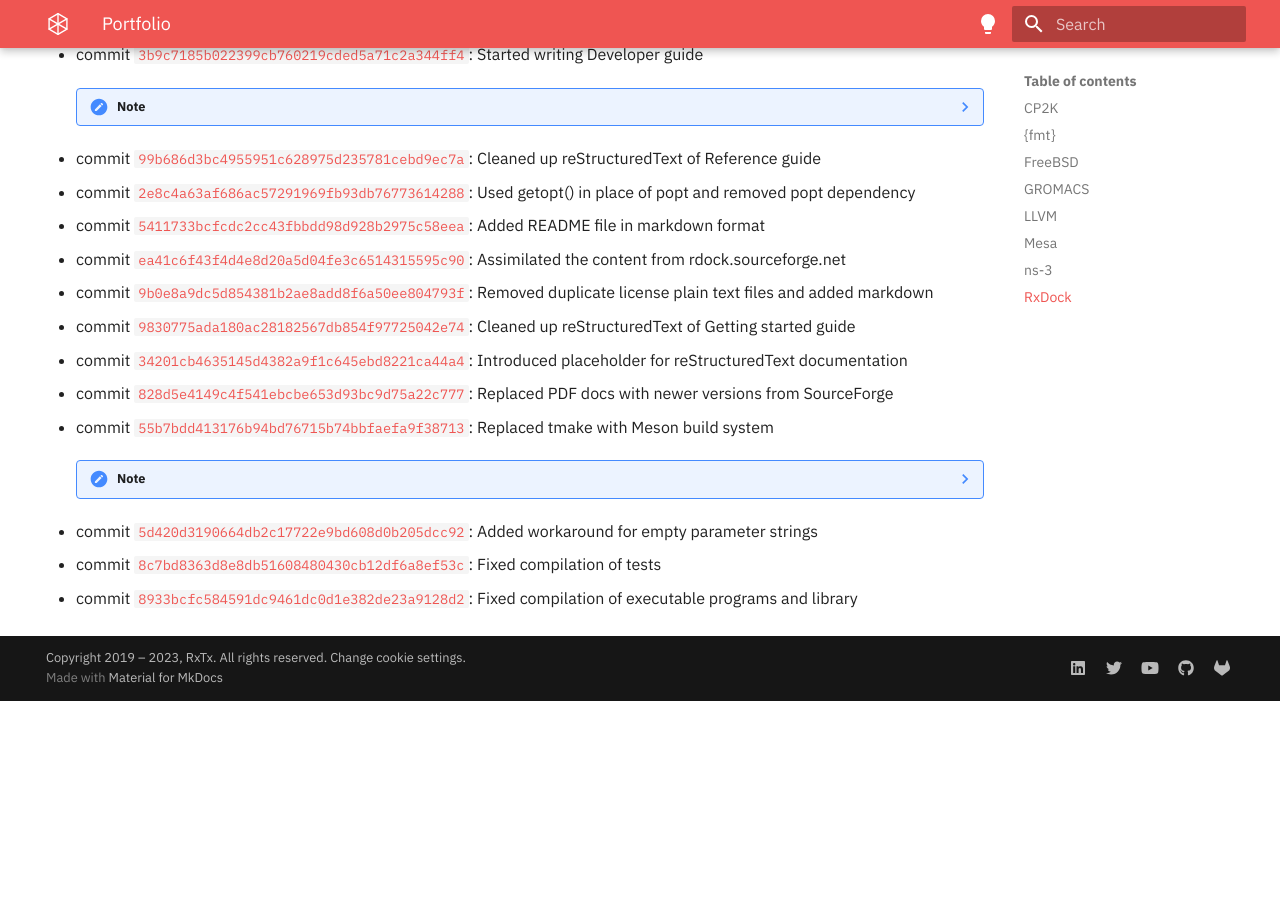
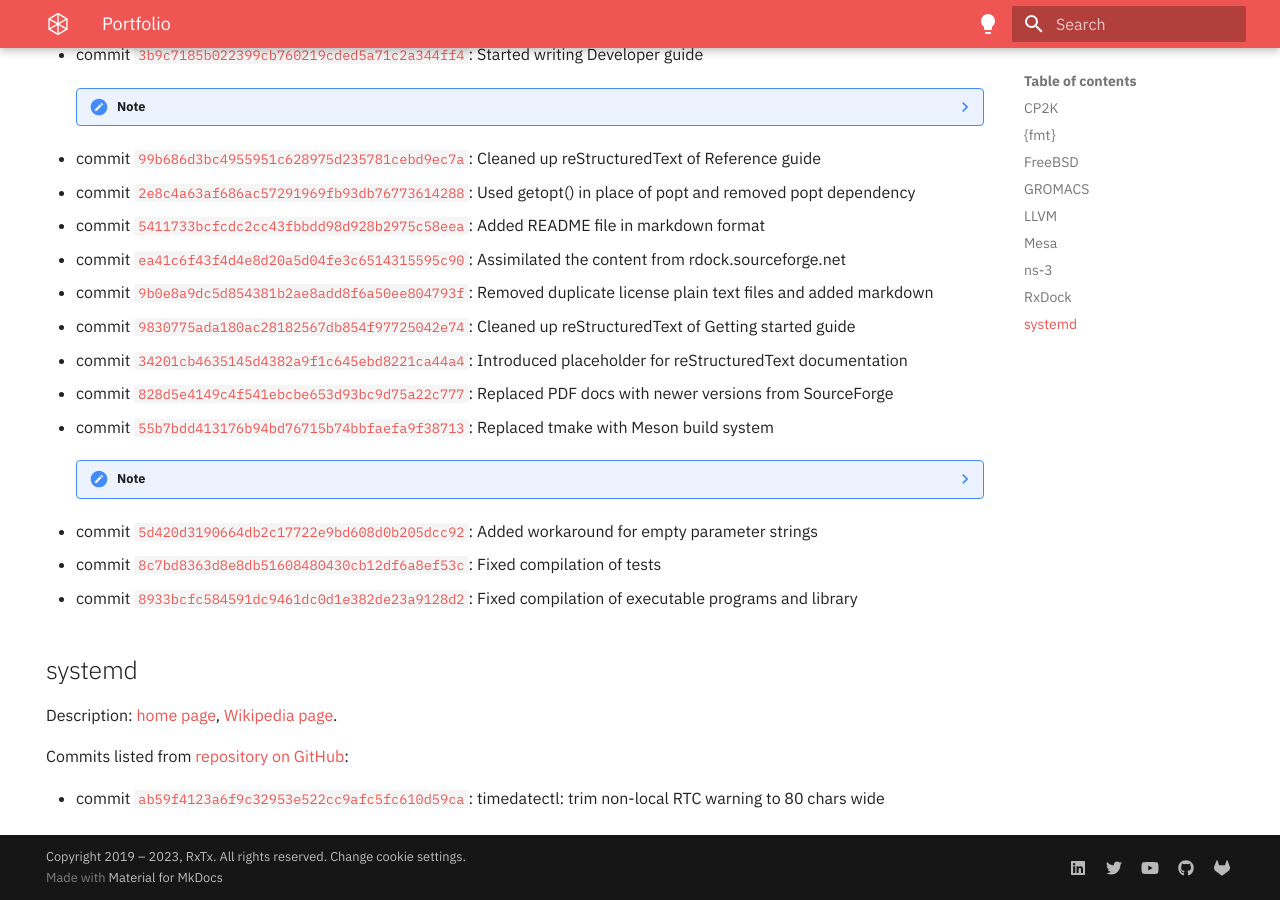
Before and after one commit to RxTxResearch/rxtxresearch.github.io, an MkDocs documentation site: the page built from docs/portfolio.md, in a window 1280 px wide and 900 px high, scrolled down 19140 px. Built offline with MkDocs 1.6.1 and Material for MkDocs 9.7.7, drawn with Linux system fonts in a browser that asks for light colours; before the commit the page ends 19841 px from its top, so only the background shows below that.

Commit message:
Added commits in systemd to Portfolio

```diff
--- a/docs/portfolio.md
+++ b/docs/portfolio.md
@@ -1203,3 +1203,11 @@ Commits listed from [repository on GitLab](https://gitlab.com/rxdock/rxdock):
 - commit [`5d420d3190664db2c17722e9bd608d0b205dcc92`](https://gitlab.com/rxdock/rxdock/-/commit/5d420d3190664db2c17722e9bd608d0b205dcc92): Added workaround for empty parameter strings
 - commit [`8c7bd8363d8e8db51608480430cb12df6a8ef53c`](https://gitlab.com/rxdock/rxdock/-/commit/8c7bd8363d8e8db51608480430cb12df6a8ef53c): Fixed compilation of tests
 - commit [`8933bcfc584591dc9461dc0d1e382de23a9128d2`](https://gitlab.com/rxdock/rxdock/-/commit/8933bcfc584591dc9461dc0d1e382de23a9128d2): Fixed compilation of executable programs and library
+
+## systemd
+
+Description: [home page](https://systemd.io/), [Wikipedia page](https://en.wikipedia.org/wiki/Systemd).
+
+Commits listed from [repository on GitHub](https://github.com/systemd/systemd):
+
+- commit [`ab59f4123a6f9c32953e522cc9afc5fc610d59ca`](https://github.com/systemd/systemd/commit/ab59f4123a6f9c32953e522cc9afc5fc610d59ca): timedatectl: trim non-local RTC warning to 80 chars wide
```
